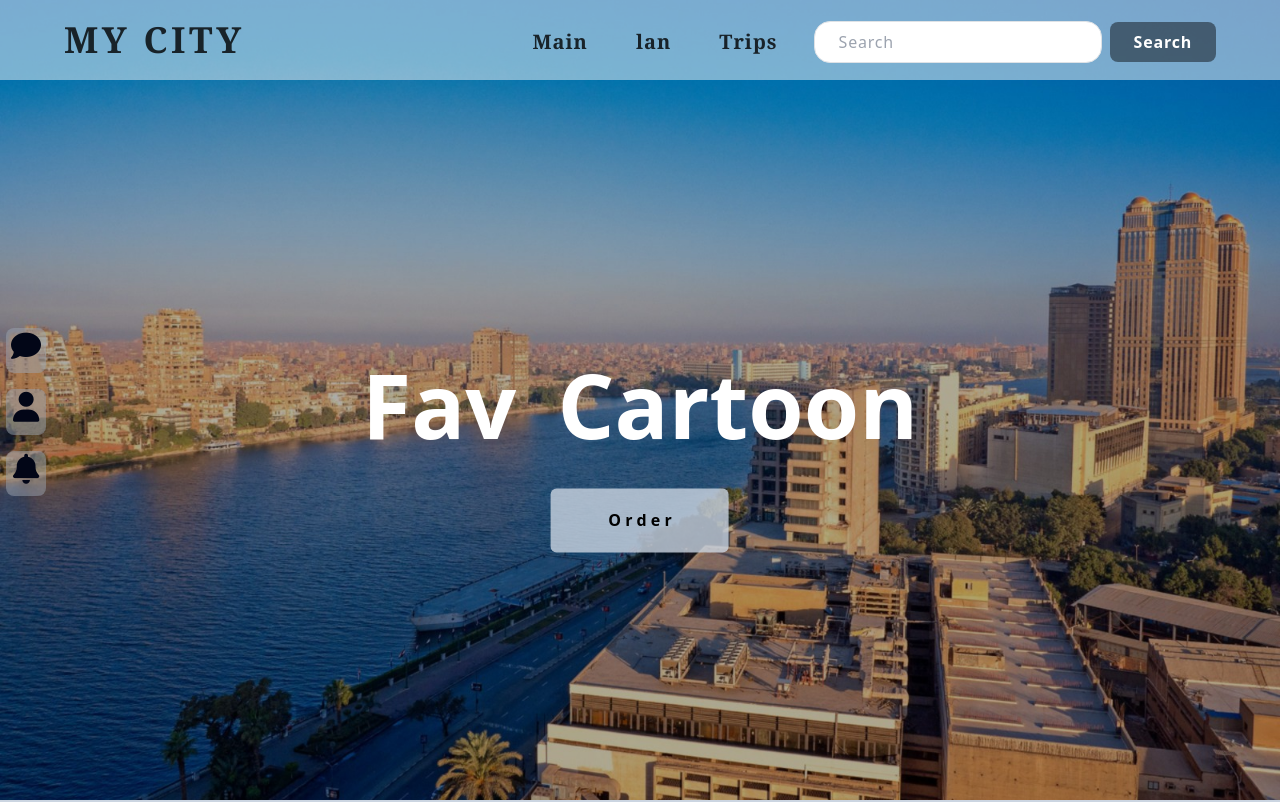
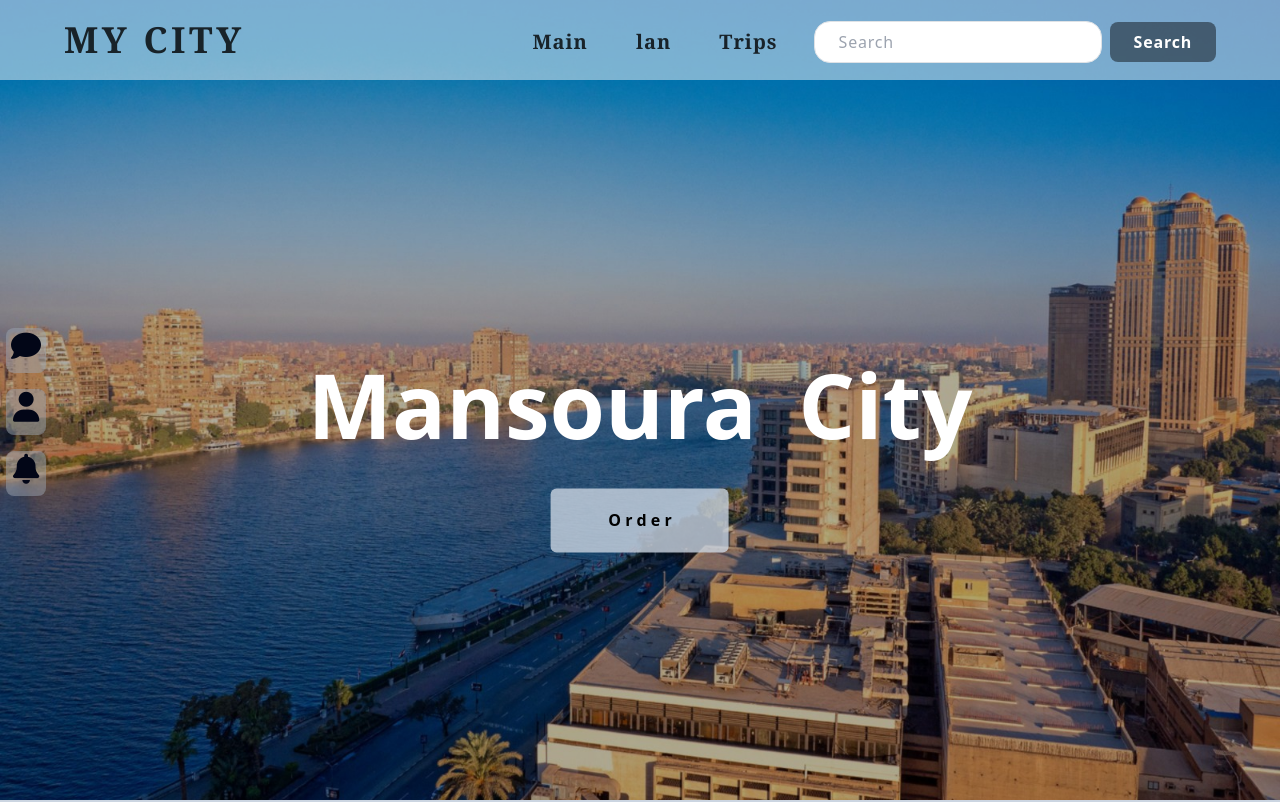
Before and after one commit to menna-mohamed12664/project-4-, a plain HTML site: page index.html in a window 1280 px wide. Shown: the top 802 px of the page. Drawn offline with nearby package versions, Linux system fonts and the light colour scheme.

Commit message:
Update index.html

```diff
--- a/index.html
+++ b/index.html
@@ -56,7 +56,7 @@
     <i class="fa-solid fa-bell      text-3xl   pb-2     m-2      w-10    z-2   flex      align-content-center      cursor-pointer     justify-center     bg-gray-400/50    text-slate-950    rounded-lg      hover:bg-slate-50   hover:text-slate-950"></i>
 </div>
 <div class="caption-section1   select-none   font-bold      text-white  z-1   text-center    w-[8em]  ">
-    <h2 class=" p-4 ">Fav Cartoon</h2>
+    <h2 class=" p-4 ">Mansoura City</h2>
     <button type="button" class="btn      px-[min(4.5em,8%)]     h-16     mb-[5em]  bg-slate-300/80 border-none    text-black   hover:bg-slate-200/85    hover:border-none     font-bold">O r d e r</button>
 </div>
 </div><!-- container -->
```
